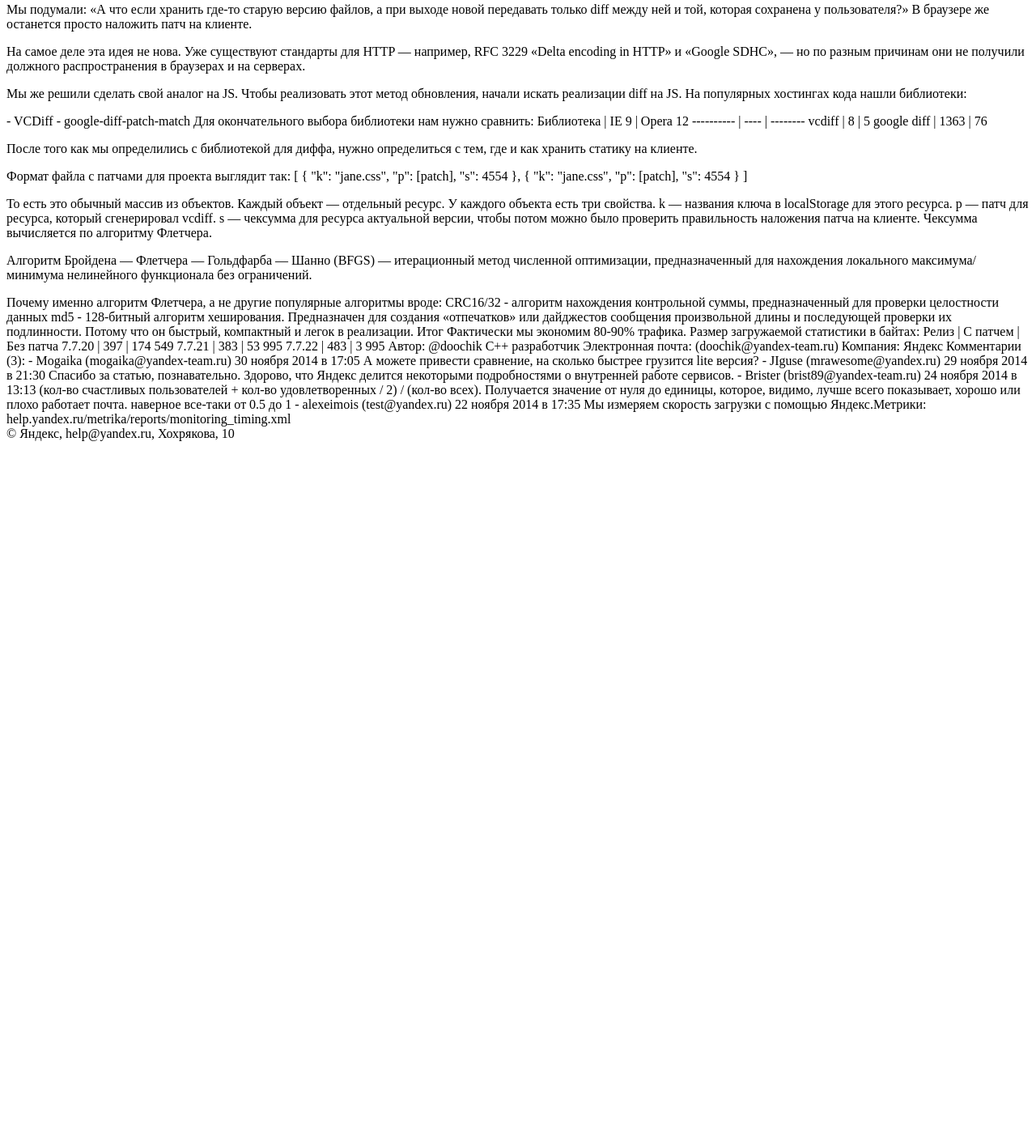
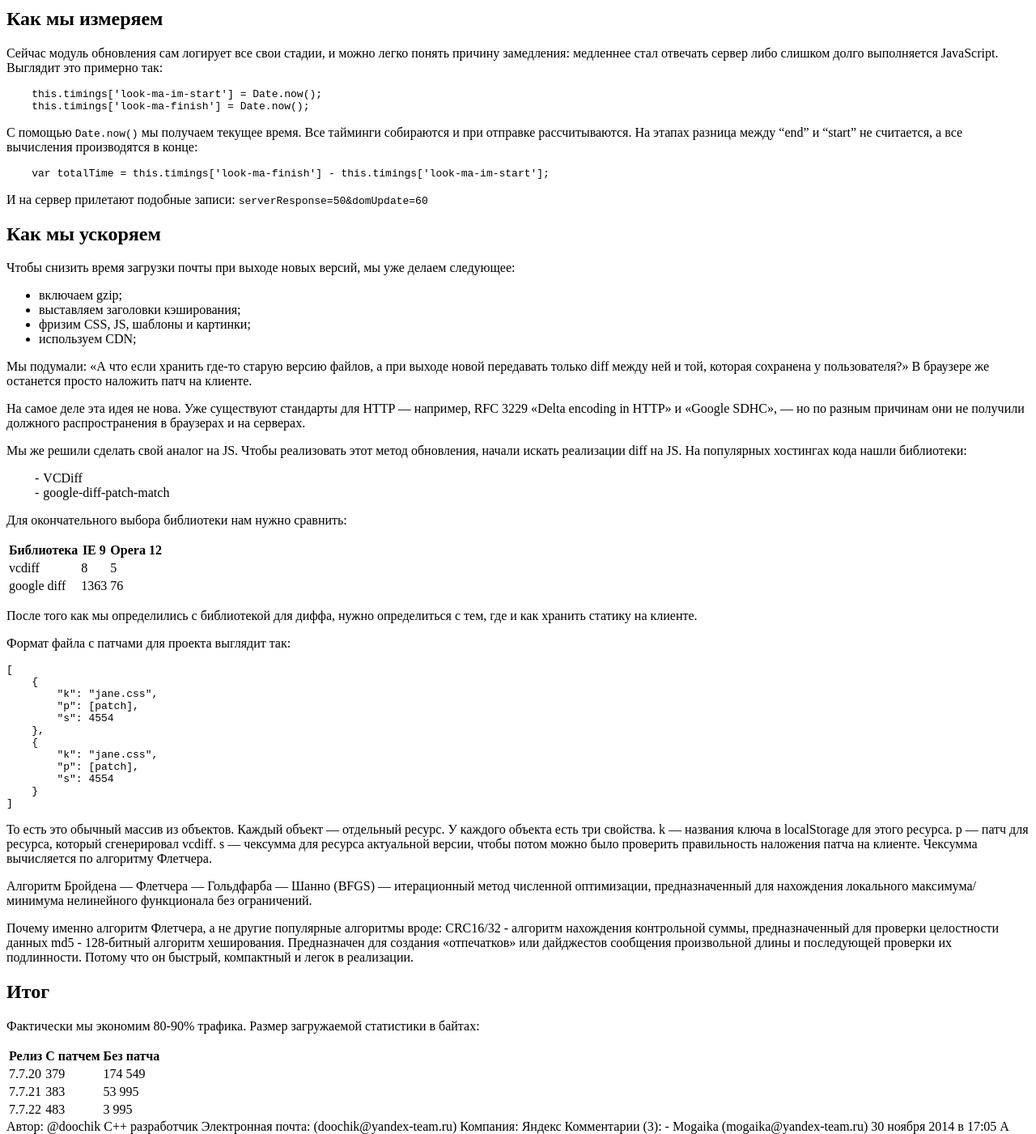
Before and after one commit to dgaponov99/InterfaceDevelopmentCoursera, a plain HTML site: page index.html in a window 1280 px wide. Shown: the part 746-2147 px from the top of the page at 81% size. Before the commit the page ends 1299 px from the top, so only its background shows below. Drawn offline with Linux system fonts and the light colour scheme.

Commit message:
add index

```diff
--- a/index.html
+++ b/index.html
@@ -2,35 +2,67 @@
 <html lang="ru">
 <head>
     <meta charset="UTF-8">
-    <title>КАК МЫ ИЗМЕРЯЕМ СКОРОСТЬ ЗАГРУЗКИ И УЛУЧШАЕМ ЕЁ</title>
+    <title>Яндекс.ПОЧТА: Как мы измеряем скорость загрузки и улучшаем её</title>
+    <meta name="author" content="@doochik">
+    <meta name="description"
+          content="Блог компании Яндекс. Яндекс.ПОЧТА: Как мы измеряем скорость загрузки и улучшаем её">
+    <meta property="og:title" content="Яндекс.ПОЧТА: Как мы измеряем скорость загрузки и улучшаем её">
+    <meta property="og:type" content="website">
+    <meta property="og:description" content="Если ваш сайт медленно грузится, вы рискуете тем, что люди не оценят ни то,
+    какой он красивый, ни то, какой он удобный. Никому не понравится, когда все
+    тормозит. Мы регулярно добавляем в Яндекс.Почту новую функциональность,
+    иногда — исправляем ошибки, а это значит, у нас постоянно появляются новый код
+    и новая логика. Всё это напрямую влияет на скорость работы интерфейса.">
+    <meta property="og:email" content="help@yandex.ru">
+
+    <style>
+        ul.dashed {
+            list-style: none;
+        }
+
+        ul.dashed li:before {
+            content: "-";
+            position: relative;
+            left: -5px;
+        }
+    </style>
 </head>
 <body>
 <header>Блог компании Яндекс.</header>
 
+<main>
+    <article>
         <h1>ЯНДЕКС.ПОЧТА: КАК МЫ ИЗМЕРЯЕМ СКОРОСТЬ ЗАГРУЗКИ И УЛУЧШАЕМ ЕЁ</h1>
-
         <p>
             Если ваш сайт медленно грузится, вы рискуете тем, что люди не оценят ни то,
             какой он красивый, ни то, какой он удобный. Никому не понравится, когда все
-    тормозит. Мы регулярно добавляем в Яндекс.Почту новую функциональность,
+            тормозит. Мы регулярно добавляем в <a href="https://mail.yandex.ru/">Яндекс.Почту</a> новую
+            функциональность,
             иногда — исправляем ошибки, а это значит, у нас постоянно появляются новый код
             и новая логика. Всё это напрямую влияет на скорость работы интерфейса.
         </p>
+    </article>
+</main>
 
-Что мы измеряем
+<h2>Что мы измеряем</h2>
 
-Этапы первой загрузки:
-* подготовка;
-* загрузка статики (HTTP-запрос и парсинг);
-* исполнение модулей;
-* инициализация базовых объектов;
-* отрисовка.
+<h3>Этапы первой загрузки:</h3>
+<ul>
+    <li>подготовка;</li>
+    <li>загрузка статики (HTTP-запрос и парсинг);</li>
+    <li>исполнение модулей;</li>
+    <li>инициализация базовых объектов;</li>
+    <li>отрисовка.</li>
+</ul>
 
-Этапы отрисовки любой страницы:
-* подготовка к запросу на сервер;
-* запрос данных с сервера;
-* шаблонизация;
-* обновление DOM.
+<h3>Этапы отрисовки любой страницы:</h3>
+<ul>
+    <li>Подготовка к запросу на сервер;</li>
+    <li>запрос данных с сервера;</li>
+    <li>шаблонизация;</li>
+    <li>обновление DOM.</li>
+</ul>
+
 
 — «Ок, теперь у нас есть метрики, мы можем отправить их на сервер» - говорим мы
 — «Что же дальше?» - вопрошаете вы
@@ -61,7 +93,7 @@
 Получается значение от нуля до единицы, которое, видимо, лучше всего показывает,
 хорошо или плохо работает почта.
 
-Как мы измеряем
+<h2>Как мы измеряем</h2>
 
 <p>
     Сейчас модуль обновления сам логирует все свои стадии, и можно легко понять
@@ -69,37 +101,36 @@
     выполняется JavaScript. Выглядит это примерно так:
 </p>
 
-<code>
-    this.timings['look-ma-im-start'] = Date.now();
-    this.timings['look-ma-finish'] = Date.now();
-</code>
+<pre>
+    <code>this.timings['look-ma-im-start'] = Date.now();
+    this.timings['look-ma-finish'] = Date.now();</code>
+</pre>
+
 <p>
     C помощью <code>Date.now()</code> мы получаем текущее время. Все тайминги собираются и при
     отправке рассчитываются. На этапах разница между “end” и “start” не считается,
     а все вычисления производятся в конце:
 </p>
-<code>
-    var totalTime = this.timings['look-ma-finish'] - this.timings['look-ma-im-start'];
-</code>
-И на сервер прилетают подобные записи:
+<pre>
+    <code>var totalTime = this.timings['look-ma-finish'] - this.timings['look-ma-im-start'];</code>
+</pre>
+<p>И на сервер прилетают подобные записи: <samp>serverResponse=50&domUpdate=60</samp></p>
 
-<code>serverResponse=50&domUpdate=60</code>
-
-Как мы ускоряем
+<h2>Как мы ускоряем</h2>
 
 <p>
     Чтобы снизить время загрузки почты при выходе новых версий,
     мы уже делаем следующее:
 </p>
-
-* включаем gzip;
-* выставляем заголовки кэширования;
-* фризим CSS, JS, шаблоны и картинки;
-* используем CDN;
-
+<ul>
+    <li>включаем gzip;</li>
+    <li>выставляем заголовки кэширования;</li>
+    <li>фризим CSS, JS, шаблоны и картинки;</li>
+    <li>используем CDN;</li>
+</ul>
 <p>
-    Мы подумали: «А что если хранить где-то старую версию файлов, а при выходе новой
-    передавать только diff между ней и той, которая сохранена у пользователя?»
+    Мы подумали: <q>А что если хранить где-то старую версию файлов, а при выходе новой
+    передавать только diff между ней и той, которая сохранена у пользователя?</q>
     В браузере же останется просто наложить патч на клиенте.
 </p>
 
@@ -114,23 +145,45 @@
     начали искать реализации diff на JS. На популярных хостингах кода нашли
     библиотеки:
 </p>
-- VCDiff
-- google-diff-patch-match
+<ul class="dashed">
+    <li>VCDiff</li>
+    <li>google-diff-patch-match</li>
+</ul>
+<p>
+    Для окончательного выбора библиотеки нам нужно сравнить:
+</p>
 
-Для окончательного выбора библиотеки нам нужно сравнить:
-
-Библиотека | IE 9 | Opera 12
----------- | ---- | --------
-vcdiff | 8 | 5
-google diff | 1363 | 76
-
+<table>
+    <thead>
+    <tr>
+        <th>Библиотека</th>
+        <th>IE 9</th>
+        <th>Opera 12</th>
+    </tr>
+    </thead>
+    <tbody>
+    <tr>
+        <td>vcdiff</td>
+        <td>8</td>
+        <td>5</td>
+    </tr>
+    <tr>
+        <td>google diff</td>
+        <td>1363</td>
+        <td>76</td>
+    </tr>
+    </tbody>
+</table>
 <p>
     После того как мы определились с библиотекой для диффа, нужно определиться с тем,
     где и как хранить статику на клиенте.
 </p>
 
+<p>
     Формат файла с патчами для проекта выглядит так:
-[
+</p>
+<pre>
+<code>[
     {
         "k": "jane.css",
         "p": [patch],
@@ -141,7 +194,8 @@ google diff | 1363 | 76
         "p": [patch],
         "s": 4554
     }
-]
+]</code>
+</pre>
 
 <p>
     То есть это обычный массив из объектов. Каждый объект — отдельный ресурс. У
@@ -156,25 +210,47 @@ google diff | 1363 | 76
     нахождения локального максимума/минимума нелинейного функционала
     без ограничений.
 </p>
-
+<p>
     Почему именно алгоритм Флетчера, а не другие популярные алгоритмы вроде:
     CRC16/32 - алгоритм нахождения контрольной суммы, предназначенный для проверки
     целостности данных
     md5 - 128-битный алгоритм хеширования. Предназначен для создания «отпечатков»
     или дайджестов сообщения произвольной длины и последующей проверки
     их подлинности.
+    Потому что он быстрый, компактный и легок в реализации.
+</p>
 
-Потому что он быстрый, компактный и легок в реализации.
 
-Итог
-
+<h2>Итог</h2>
+<p>
     Фактически мы экономим 80-90% трафика. Размер загружаемой статистики в байтах:
-
-Релиз | С патчем | Без патча
-7.7.20 | 397 | 174 549
-7.7.21 | 383 | 53 995
-7.7.22 | 483 | 3 995
-
+</p>
+<table>
+    <thead>
+        <tr>
+            <th>Релиз</th>
+            <th>С патчем</th>
+            <th>Без патча</th>
+        </tr>
+    </thead>
+    <tbody>
+        <tr>
+            <td>7.7.20</td>
+            <td>379</td>
+            <td>174 549</td>
+        </tr>
+        <tr>
+            <td>7.7.21</td>
+            <td>383</td>
+            <td>53 995</td>
+        </tr>
+        <tr>
+            <td>7.7.22</td>
+            <td>483</td>
+            <td>3 995</td>
+        </tr>
+    </tbody>
+</table>
 Автор: @doochik
 С++ разработчик
 Электронная почта: (doochik@yandex-team.ru)
```
Lines whose indentation alone changed are shown as unchanged.
